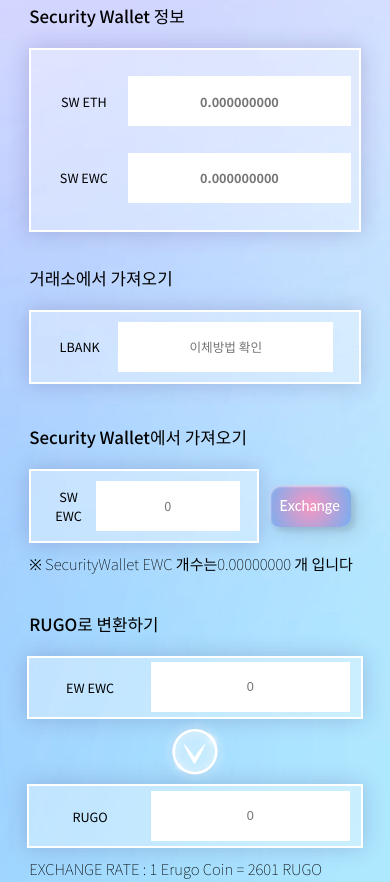
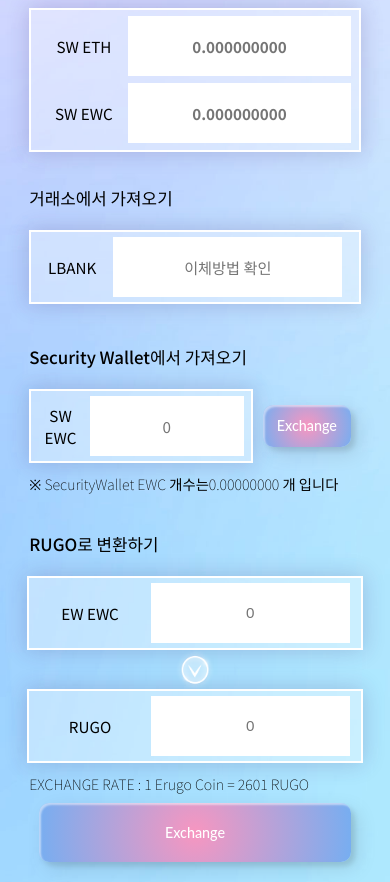
Before and after one commit to mybin1020/new-erugo-html, a plain HTML site: page main/pages/mypage/index.html in a window 390 px wide. Shown: the part 951-1833 px from the top of the page. Drawn offline with Linux system fonts and the light colour scheme; a web font is replaced by a local one.

Commit message:
mypage 완성

```diff
--- a/main/css/mypage.css
+++ b/main/css/mypage.css
@@ -59,21 +59,30 @@
   height: 12vmax;
 }
 .myinfo-table {
-  width: 75%;
+  width: 70%;
   height: 15vmax;
   min-height: 200px;
   font-size: 0.8vmax;
   font-weight: 400;
   margin: 20px 0;
+  table-layout: fixed;
+  text-align: left;
+  padding: 0 10px;
 }
 .myinfo-table th {
+  width: 30%;
   font-weight: 400;
 }
-.myinfo-table td {
+.wallet-address {
   width: 50px;
-  background-color: yellow;
   overflow-x: scroll;
+  -ms-overflow-style: none; /* IE and Edge */
+  scrollbar-width: none; /* Firefox */
 }
+.wallet-address::-webkit-scrollbar {
+  display: none; /* Chrome, Safari, Opera*/
+}
+
 .rank-name {
   margin-top: 5%;
   font-size: 3vmax;
@@ -151,7 +160,7 @@
   background-color: rgba(255, 255, 255, 0.34);
   border: 2px solid #fff;
   box-shadow: 0 0 20px 0.6px rgba(63, 39, 108, 0.2);
-  padding: 10px;
+  padding: 10px 0;
   font-size: 1vmax;
 }
 .get-box > label {
@@ -308,11 +317,12 @@
   background-color: rgba(255, 255, 255, 0.34);
   box-shadow: 0 0 20.4px 0.6px rgba(63, 39, 108, 0.2);
   height: 3vmax;
-  min-height: 100px;
+  min-height: 70px;
   display: flex;
   align-items: center;
   justify-content: space-evenly;
   text-align: center;
+  padding: 10px 0;
 }
 .input-box > label {
   width: 20%;
@@ -351,6 +361,11 @@
   font-size: 1.4vmax;
 }
 
+.mypage-container input {
+  height: 3vmax;
+  min-height: 40px;
+}
+
 @media screen and (max-width: 920px) {
   .title {
     font-size: 2.5vmax;
@@ -358,6 +373,9 @@
   .mypage-container label,
   .mypage-container input {
     font-size: 1.5vmax;
+  }
+  .mypage-container input {
+    min-height: 60px;
   }
   .infos > label {
     width: 30%;
@@ -406,10 +424,6 @@
     line-height: 8vmax;
     font-size: 2vmax;
   }
-
-  .input-box {
-    min-height: 7vmax;
-  }
   .input-box > label {
     width: 30%;
   }
@@ -424,7 +438,7 @@
     position: absolute;
     width: 100%;
     right: 0;
-    bottom: -160%;
+    bottom: -130%;
   }
   .change-rugo > button {
     border: 3px solid #fff;
@@ -433,7 +447,20 @@
     font-size: 2vmax;
   }
 }
-@media screen and (max-width: 520px) {
+@media screen and (max-width: 720px) {
+  .mypage-container label,
+  .mypage-container input,
+  .myinfo-table {
+    font-size: 2.5vmax;
+  }
+  .rank-img {
+    width: 20vmax;
+    height: 20vmax;
+  }
+  .get-box,
+  .input-box {
+    height: 5vmax;
+  }
   .mypage-info-container {
     padding-top: 7%;
   }
@@ -452,9 +479,7 @@
   .mypage-container input {
     height: 50px;
   }
-  .get-box {
-    min-height: 50px;
-  }
+
   .get-item {
     margin-top: 10%;
   }
@@ -472,15 +497,42 @@
     flex-direction: column;
   }
   .rugo-box > img {
-    width: 20%;
+    width: 12%;
     transform: rotate(90deg);
   }
   .change-btn {
     bottom: -50%;
   }
   .rugo-box button {
-    height: 5vmax;
-    line-height: 5vmax;
+    height: 7vmax;
+    line-height: 7vmax;
     font-size: 1.7vmax;
   }
 }
+@media screen and (max-width: 420px) {
+  .mypage-container label,
+  .mypage-container input,
+  .myinfo-table {
+    font-size: 1.8vmax;
+  }
+  .rank-img {
+    width: 12vmax;
+    height: 12vmax;
+  }
+  .get-box,
+  .input-box {
+    min-height: 50px;
+  }
+  .myinfo-table td {
+    font-size: 1.6vmax;
+  }
+  .info-box {
+    min-height: 140px;
+  }
+  .change-btn {
+    bottom: -55%;
+  }
+  .wallet-notice {
+    font-size: 1.7vmax;
+  }
+}
--- a/main/pages/mypage/index.html
+++ b/main/pages/mypage/index.html
@@ -40,7 +40,7 @@
                     </tr>
                     <tr>
                         <th>Wallet</th>
-                        <td>{walletAddress}adfafasfasfasfasfasfasdfasfsadfasdf</td>
+                        <td class="wallet-address">{walletAddress}</td>
                     </tr>
                 </table>
                 <h3 class="rank-name">GOING</h3>
```
